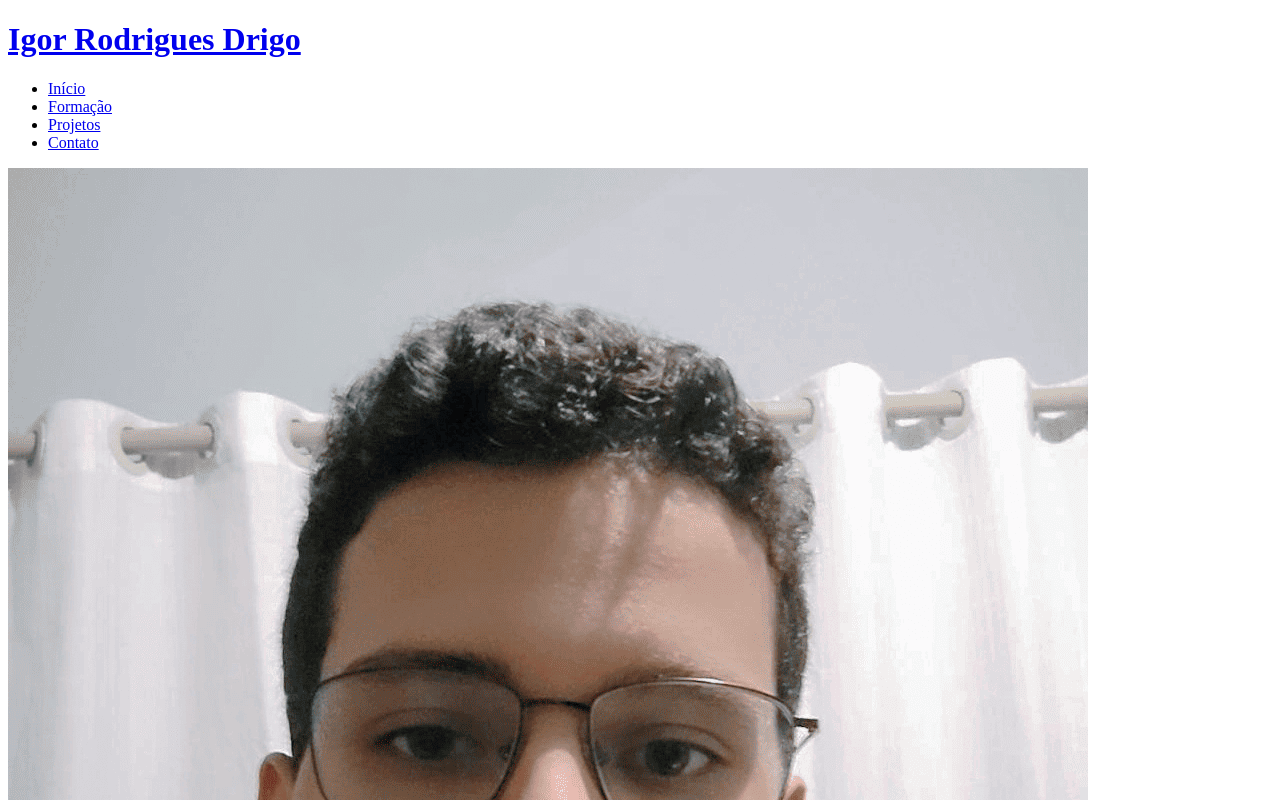
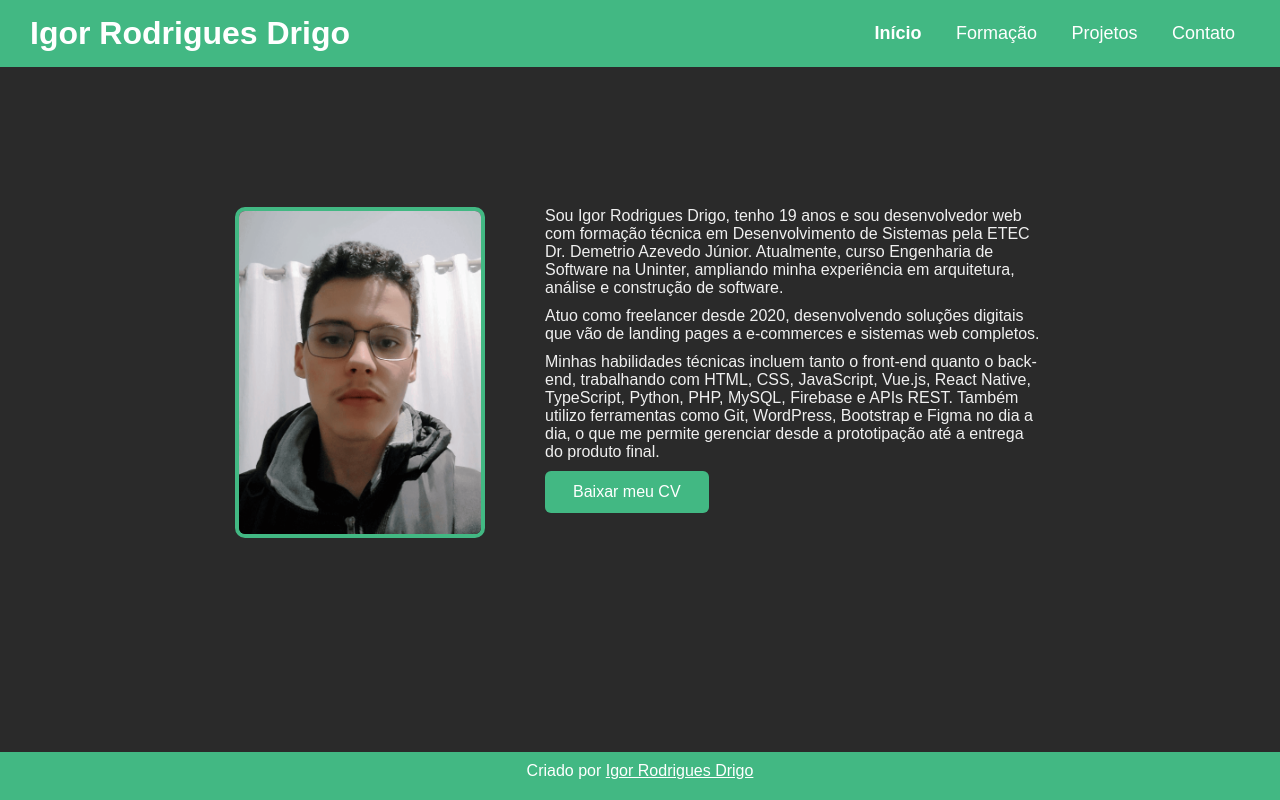
Before and after one commit to iguinhozinho/atividade-portfolio, a plain HTML site: page index.html in a window 1280 px wide. Shown: the top 800 px of the page. Drawn offline with Linux system fonts and the light colour scheme; the site is published under a folder, as on GitHub Pages, so addresses that start at the root find nothing.

Commit message:
correção css e link homepage

```diff
--- a/index.html
+++ b/index.html
@@ -4,14 +4,14 @@
     <meta charset="UTF-8" />
     <meta name="viewport" content="width=device-width, initial-scale=1.0" />
     <title>Igor R. Drigo | Portfólio</title>
-    <link rel="stylesheet" href="/assets/styles/style.css" />
+    <link rel="stylesheet" href="./assets/styles/style.css" />
   </head>
   <body>
     <header>
-      <h1><a href="/">Igor Rodrigues Drigo</a></h1>
+      <h1><a href="index.html">Igor Rodrigues Drigo</a></h1>
       <nav>
         <ul>
-          <li><a href="/" class="active">Início</a></li>
+          <li><a href="index.html" class="active">Início</a></li>
           <li><a href="formacao.html">Formação</a></li>
           <li><a href="portfolio.html">Projetos</a></li>
           <li><a href="contato.html">Contato</a></li>
```
Also changed, not shown: contato.html (+3 -3 lines), formacao.html (+3 -3 lines), portfolio.html (+5 -4 lines).
